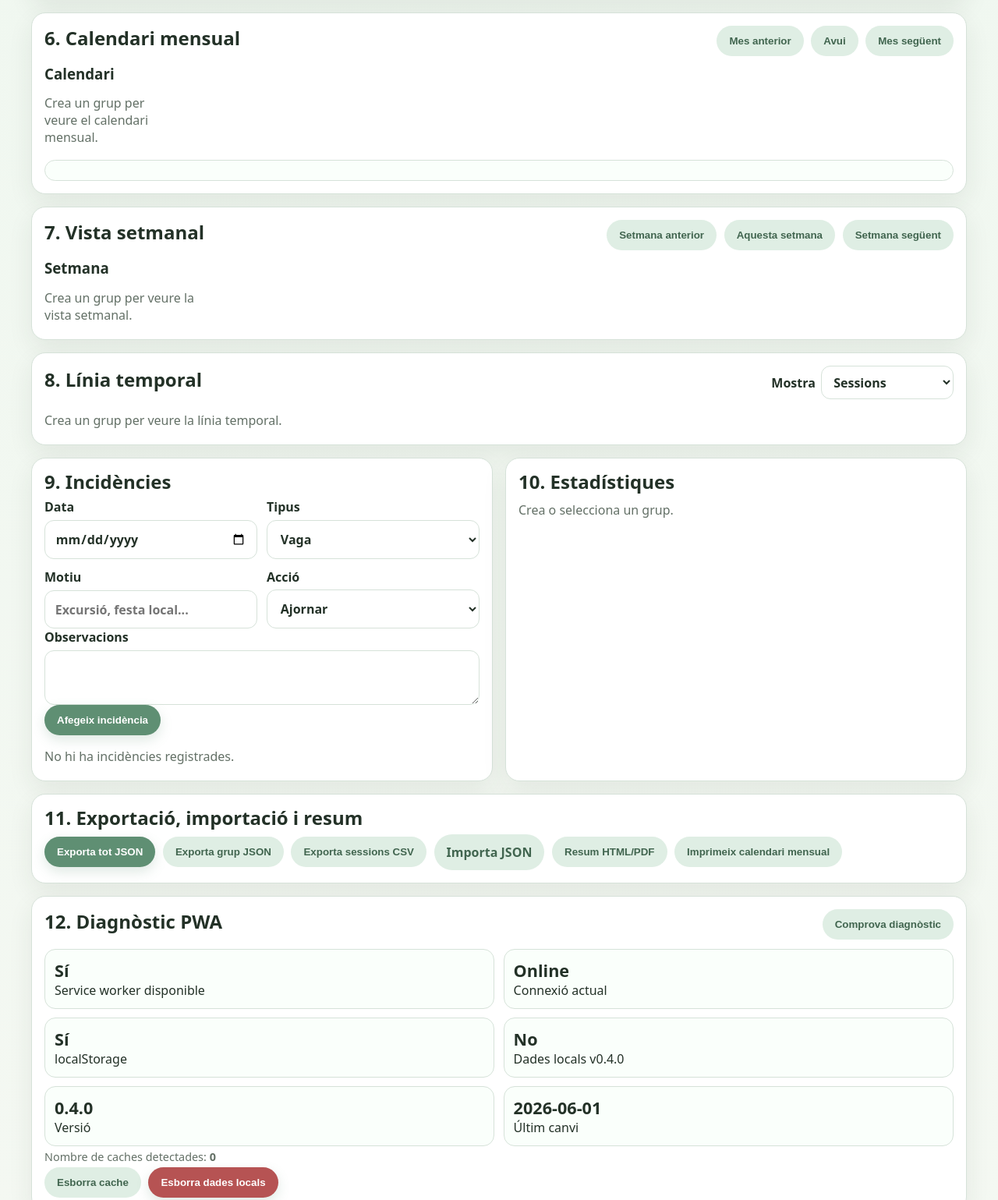
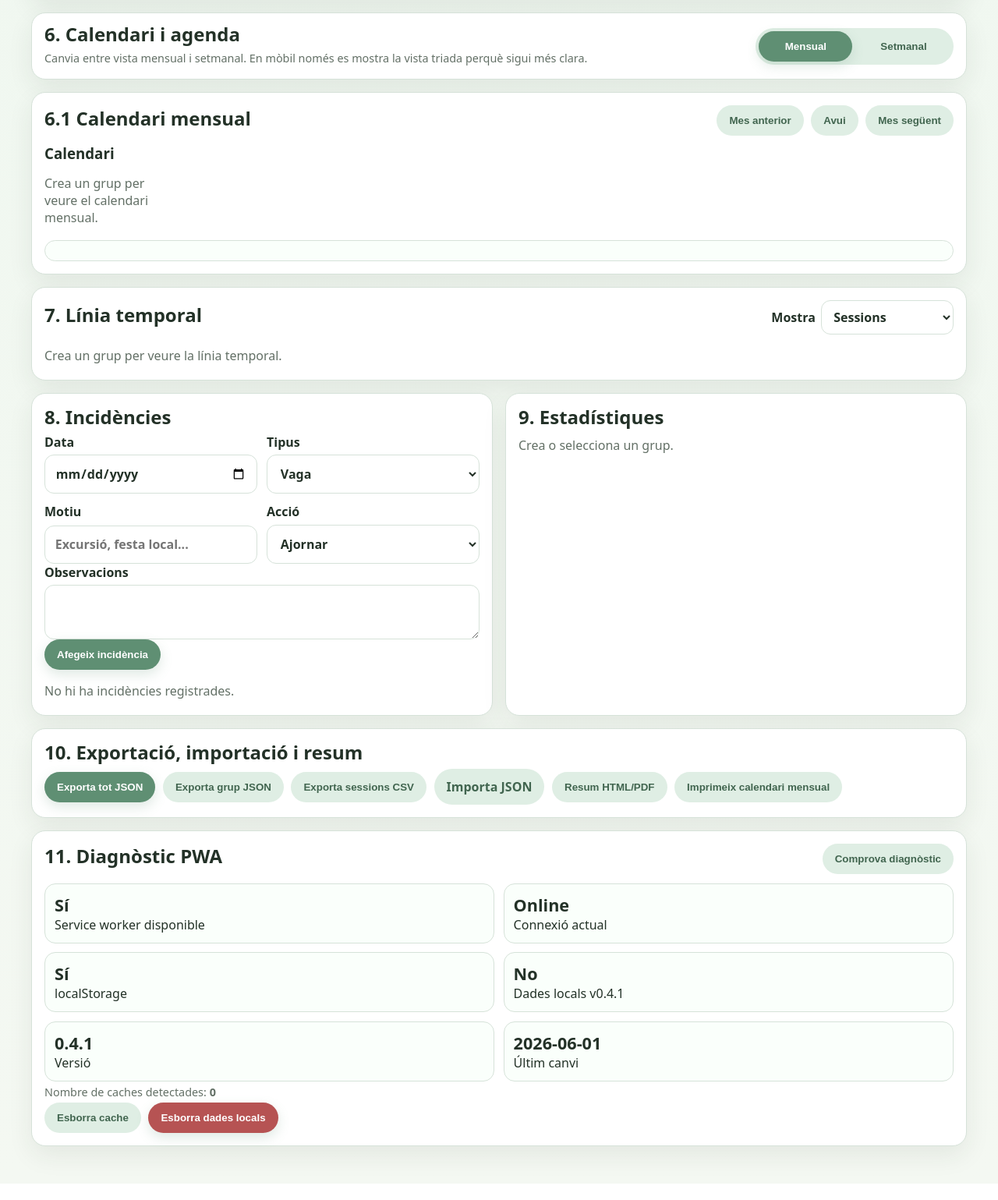
Before and after one commit to smenend1/Planificador_Sessions, a plain HTML site: page index.html in a window 1280 px wide. Shown: the part 923-2462 px from the top of the page at 78% size. After the commit the page ends 2441 px from the top, so only its background shows below. Drawn offline with Linux system fonts and the light colour scheme.

Commit message:
Add files via upload

```diff
--- a/app.js
+++ b/app.js
@@ -1,6 +1,6 @@
-const STORAGE_KEY = "planificadorDocentSessions.v040";
-const OLD_STORAGE_KEYS = ["planificadorDocentSessions.v032", "planificadorDocentSessions.v031", "planificadorDocentSessions.v030", "planificadorDocentSessions.v020", "planificadorDocentSessions.v010"];
-const APP_VERSION = "0.4.0";
+const STORAGE_KEY = "planificadorDocentSessions.v041";
+const OLD_STORAGE_KEYS = ["planificadorDocentSessions.v040", "planificadorDocentSessions.v032", "planificadorDocentSessions.v031", "planificadorDocentSessions.v030", "planificadorDocentSessions.v020", "planificadorDocentSessions.v010"];
+const APP_VERSION = "0.4.1";
 const WEEKDAYS = ["diumenge", "dilluns", "dimarts", "dimecres", "dijous", "divendres", "dissabte"];
 const CLASS_DAYS = ["dilluns", "dimarts", "dimecres", "dijous", "divendres"];
 const STATES = ["prevista", "feta", "parcial", "ajornada", "cancel·lada", "substituïda"];
@@ -10,6 +10,7 @@ let currentFilter = "totes";
 let timelineMode = "sessions";
 let calendarCursor = new Date();
 let weekCursor = new Date();
+let calendarView = localStorage.getItem("planificadorDocentSessions.calendarView") || "month";
 
 let data = loadData();
 let activeGroupId = data.grups[0]?.id || null;
@@ -339,7 +340,7 @@ function formatDate(value) { if (!value) return "Sense data"; const date = parse
 function escapeHtml(text) { return String(text || "").replace(/[&<>'"]/g, c => ({ "&": "&amp;", "<": "&lt;", ">": "&gt;", "'": "&#39;", '"': "&quot;" }[c])); }
 
 function render() {
-  renderGeneralConfig(); renderGroups(); renderGroupEditor(); renderAlerts(); renderSessions(); renderCalendar(); renderWeekly(); renderTimeline(); renderIncidences(); renderStats(); renderGlobalStats(); renderDiagnostics();
+  renderGeneralConfig(); renderGroups(); renderGroupEditor(); renderAlerts(); renderSessions(); renderCalendar(); renderWeekly(); updateCalendarView(); renderTimeline(); renderIncidences(); renderStats(); renderGlobalStats(); renderDiagnostics();
 }
 
 function renderGeneralConfig() {
@@ -547,6 +548,31 @@ function setWeekToToday() {
   renderWeekly();
 }
 
+function updateCalendarView() {
+  const monthSection = $("calendarMonthlySection");
+  const weekSection = $("calendarWeeklySection");
+  const monthButton = $("btnViewMonth");
+  const weekButton = $("btnViewWeek");
+  if (!monthSection || !weekSection || !monthButton || !weekButton) return;
+  const showWeek = calendarView === "week";
+  monthSection.classList.toggle("is-hidden-view", showWeek);
+  weekSection.classList.toggle("is-hidden-view", !showWeek);
+  monthButton.classList.toggle("active", !showWeek);
+  weekButton.classList.toggle("active", showWeek);
+  monthButton.setAttribute("aria-pressed", String(!showWeek));
+  weekButton.setAttribute("aria-pressed", String(showWeek));
+}
+
+function setCalendarView(view, shouldScroll = true) {
+  calendarView = view === "week" ? "week" : "month";
+  localStorage.setItem("planificadorDocentSessions.calendarView", calendarView);
+  updateCalendarView();
+  if (shouldScroll) {
+    const target = calendarView === "week" ? $("calendarWeeklySection") : $("calendarMonthlySection");
+    target?.scrollIntoView({ behavior: "smooth", block: "start" });
+  }
+}
+
 function showCalendarDay(iso) {
   const group = activeGroup();
   const details = $("calendarDetails");
@@ -694,7 +720,7 @@ function renderGlobalStats() {
 async function cacheCount() { if (!("caches" in window)) return "No disponible"; const keys = await caches.keys(); return keys.length; }
 function renderDiagnostics() {
   const localOk = testLocalStorage(); const swOk = "serviceWorker" in navigator; const online = navigator.onLine;
-  $("diagnostics").innerHTML = `<div class="diag-box"><strong>${swOk ? "Sí" : "No"}</strong><span>Service worker disponible</span></div><div class="diag-box"><strong>${online ? "Online" : "Offline"}</strong><span>Connexió actual</span></div><div class="diag-box"><strong>${localOk ? "Sí" : "No"}</strong><span>localStorage</span></div><div class="diag-box"><strong>${localStorage.getItem(STORAGE_KEY) ? "Sí" : "No"}</strong><span>Dades locals v0.4.0</span></div><div class="diag-box"><strong>${APP_VERSION}</strong><span>Versió</span></div><div class="diag-box"><strong>${data.app.dataModificacio || "-"}</strong><span>Últim canvi</span></div>`;
+  $("diagnostics").innerHTML = `<div class="diag-box"><strong>${swOk ? "Sí" : "No"}</strong><span>Service worker disponible</span></div><div class="diag-box"><strong>${online ? "Online" : "Offline"}</strong><span>Connexió actual</span></div><div class="diag-box"><strong>${localOk ? "Sí" : "No"}</strong><span>localStorage</span></div><div class="diag-box"><strong>${localStorage.getItem(STORAGE_KEY) ? "Sí" : "No"}</strong><span>Dades locals v0.4.1</span></div><div class="diag-box"><strong>${APP_VERSION}</strong><span>Versió</span></div><div class="diag-box"><strong>${data.app.dataModificacio || "-"}</strong><span>Últim canvi</span></div>`;
   cacheCount().then(n => { const el = $("cacheCount"); if (el) el.textContent = n; });
 }
 function testLocalStorage() { try { localStorage.setItem("__test", "1"); localStorage.removeItem("__test"); return true; } catch { return false; } }
@@ -782,7 +808,7 @@ function bindEvents() {
   $("btnDeleteGroup").addEventListener("click", deleteGroup);
   $("btnAddSession").addEventListener("click", () => addSession());
   $("btnAddIncidence").addEventListener("click", addIncidence);
-  $("btnExportAll").addEventListener("click", () => exportJson(data, `planificador-docent-${data.cursAcademic}-v040.json`));
+  $("btnExportAll").addEventListener("click", () => exportJson(data, `planificador-docent-${data.cursAcademic}-v041.json`));
   $("btnExportGroup").addEventListener("click", () => { const g = activeGroup(); if (g) exportJson(g, `${slug(`${g.nivell}-${g.grup}-${g.assignatura}`)}.json`); });
   $("btnExportCsv").addEventListener("click", exportGroupCsv);
   $("btnPrintSummary").addEventListener("click", printSummary);
@@ -794,6 +820,8 @@ function bindEvents() {
   $("btnPrevMonth").addEventListener("click", () => changeCalendarMonth(-1));
   $("btnNextMonth").addEventListener("click", () => changeCalendarMonth(1));
   $("btnTodayMonth").addEventListener("click", setCalendarToToday);
+  $("btnViewMonth").addEventListener("click", () => setCalendarView("month"));
+  $("btnViewWeek").addEventListener("click", () => setCalendarView("week"));
   $("btnPrevWeek").addEventListener("click", () => changeWeek(-1));
   $("btnNextWeek").addEventListener("click", () => changeWeek(1));
   $("btnTodayWeek").addEventListener("click", setWeekToToday);
--- a/index.html
+++ b/index.html
@@ -135,9 +135,22 @@
     </section>
 
 
-    <section class="card full-width">
+    <section class="card full-width view-switch-card" aria-label="Selector de vista del calendari">
+      <div class="section-title-row compact-title-row">
+        <div>
+          <h2>6. Calendari i agenda</h2>
+          <p class="hint">Canvia entre vista mensual i setmanal. En mòbil només es mostra la vista triada perquè sigui més clara.</p>
+        </div>
+        <div class="segmented-controls" role="tablist" aria-label="Canvia la vista del calendari">
+          <button id="btnViewMonth" class="view-tab active" type="button" aria-pressed="true">Mensual</button>
+          <button id="btnViewWeek" class="view-tab" type="button" aria-pressed="false">Setmanal</button>
+        </div>
+      </div>
+    </section>
+
+    <section id="calendarMonthlySection" class="card full-width calendar-view-section">
       <div class="section-title-row">
-        <h2>6. Calendari mensual</h2>
+        <h2>6.1 Calendari mensual</h2>
         <div class="button-row wrap">
           <button id="btnPrevMonth" class="secondary" type="button">Mes anterior</button>
           <button id="btnTodayMonth" class="secondary" type="button">Avui</button>
@@ -149,9 +162,9 @@
       <div id="calendarDetails" class="calendar-details"></div>
     </section>
 
-    <section class="card full-width">
+    <section id="calendarWeeklySection" class="card full-width calendar-view-section">
       <div class="section-title-row">
-        <h2>7. Vista setmanal</h2>
+        <h2>6.2 Vista setmanal</h2>
         <div class="button-row wrap">
           <button id="btnPrevWeek" class="secondary" type="button">Setmana anterior</button>
           <button id="btnTodayWeek" class="secondary" type="button">Aquesta setmana</button>
@@ -164,7 +177,7 @@
 
     <section class="card full-width">
       <div class="section-title-row">
-        <h2>8. Línia temporal</h2>
+        <h2>7. Línia temporal</h2>
         <label class="inline-control">Mostra
           <select id="timelineMode">
             <option value="sessions">Sessions</option>
@@ -176,7 +189,7 @@
     </section>
 
     <section class="card">
-      <h2>9. Incidències</h2>
+      <h2>8. Incidències</h2>
       <div class="grid two">
         <label>Data
           <input id="incData" type="date">
@@ -212,12 +225,12 @@
     </section>
 
     <section class="card">
-      <h2>10. Estadístiques</h2>
+      <h2>9. Estadístiques</h2>
       <div id="statsPanel" class="stats-grid"></div>
     </section>
 
     <section class="card full-width">
-      <h2>11. Exportació, importació i resum</h2>
+      <h2>10. Exportació, importació i resum</h2>
       <div class="button-row wrap">
         <button id="btnExportAll" type="button">Exporta tot JSON</button>
         <button id="btnExportGroup" class="secondary" type="button">Exporta grup JSON</button>
@@ -233,7 +246,7 @@
 
     <section class="card full-width">
       <div class="section-title-row">
-        <h2>12. Diagnòstic PWA</h2>
+        <h2>11. Diagnòstic PWA</h2>
         <button id="btnDiagnostics" class="secondary" type="button">Comprova diagnòstic</button>
       </div>
       <div id="diagnostics" class="diagnostics"></div>
--- a/styles.css
+++ b/styles.css
@@ -403,3 +403,56 @@ dialog { border: 0; border-radius: 18px; box-shadow: var(--shadow); width: min(9
   .week-grid { grid-template-columns: 1fr; }
   .week-day { min-height: auto; }
 }
+
+/* Ajustos v0.4.1: selector clar de vista mensual/setmanal */
+.view-switch-card {
+  padding: .85rem 1rem;
+}
+.compact-title-row {
+  margin-bottom: 0;
+}
+.segmented-controls {
+  display: inline-grid;
+  grid-template-columns: repeat(2, minmax(120px, 1fr));
+  gap: .35rem;
+  background: var(--primary-soft);
+  border-radius: 999px;
+  padding: .25rem;
+}
+.segmented-controls .view-tab {
+  background: transparent;
+  color: var(--primary-dark);
+  box-shadow: none;
+  border-radius: 999px;
+}
+.segmented-controls .view-tab.active {
+  background: var(--primary);
+  color: #fff;
+  box-shadow: 0 6px 16px rgba(95, 143, 115, .18);
+}
+.calendar-view-section.is-hidden-view {
+  display: none;
+}
+@media (max-width: 860px) {
+  .view-switch-card {
+    position: sticky;
+    top: .5rem;
+    z-index: 9;
+  }
+  .segmented-controls {
+    width: 100%;
+    border-radius: 18px;
+  }
+  .segmented-controls .view-tab {
+    width: 100%;
+    padding: .85rem .5rem;
+  }
+}
+@media (max-width: 520px) {
+  .week-event, .week-inc {
+    font-size: .92rem;
+  }
+  .week-day header strong {
+    font-size: 1.05rem;
+  }
+}
--- a/sw.js
+++ b/sw.js
@@ -1,4 +1,4 @@
-const CACHE_NAME = "planificador-docent-sessions-v0.4.0";
+const CACHE_NAME = "planificador-docent-sessions-v0.4.1";
 const ASSETS = [
   "./",
   "./index.html",
```
Also changed, not shown: 1 other file.
